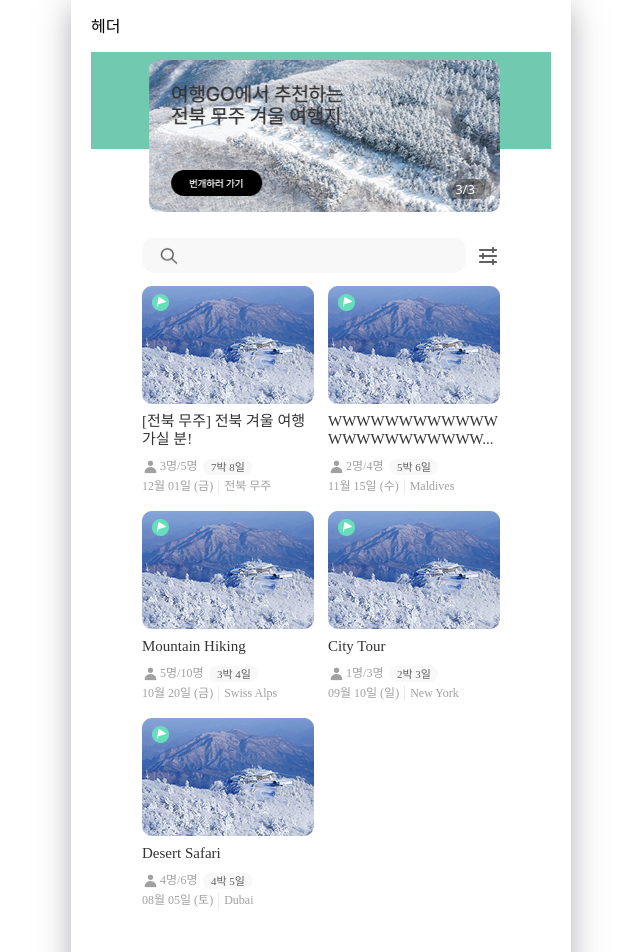
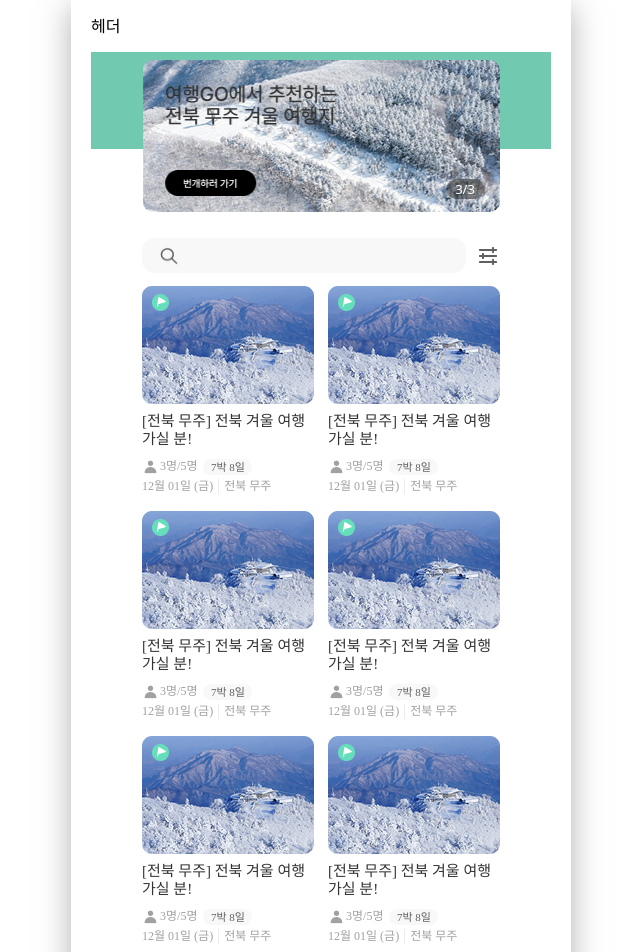
Before and after one commit to jobatda/Logit_FE, a React (Vite) app: page /thunder in a window 1280 px wide. Shown: the top 952 px of the page, without its empty margins (319-959 px from the left). Built offline with nearby package versions, Linux system fonts and the light colour scheme; a web font is replaced by a local one.

Commit message:
refactor: Thunder, PostList, PostItem 컴포넌트 의존성 분할

```diff
--- a/src/pages/thunder/Thunder.tsx
+++ b/src/pages/thunder/Thunder.tsx
@@ -1,7 +1,5 @@
 import { useEffect, useState } from "react";
 import styled from "styled-components";
-import { useNavigate } from "react-router-dom";
-// import axios from "axios";
 
 import CarouselWrapper from "./components/Carousel/CarouselWrapper";
 import SearchBar from "./components/Search/SearchBar";
@@ -9,16 +7,14 @@ import PostList from "./components/Post/PostList";
 
 import { Image } from "./types/Carousel";
 
-import { Post } from "./types/Post";
+
 
 import dummyCarouselImg from './temp_assets/Frame 1707484734.png'; //test
-import dummyPostImg from './temp_assets/Frame 1707484749.png'; //test
+
 
 export default function Thunder() {
-  const [posts, setPosts] = useState<Post[]>([]);
   const [images, setImages] = useState<Image[]>([]);
   const [searchQuery, setSearchQuery] = useState("");
-  const navigate = useNavigate();
 
 
   useEffect(() => {
@@ -30,34 +26,16 @@ export default function Thunder() {
     ];
     setImages(dummyImages);
 
-    // API 호출하여 게시물 데이터 가져오기
-    const dummyPosts:Post[] = [
-      { id: 1, isAI: false, image: dummyPostImg, title: "[전북 무주] 전북 겨울 여행 가실 분!", currentPeople: 3, totalPeople: 5, days: 7, travelDate: "2023-12-01", location: "전북 무주" },
-      { id: 2, isAI: true, image: dummyPostImg, title: "WWWWWWWWWWWWWWWWWWWWWWWWWWWWWWWWWWWWWWW", currentPeople: 2, totalPeople: 4, days: 5, travelDate: "2023-11-15", location: "Maldives" },
-      { id: 3, isAI: false, image: dummyPostImg, title: "Mountain Hiking", currentPeople: 5, totalPeople: 10, days: 3, travelDate: "2023-10-20", location: "Swiss Alps" },
-      { id: 4, isAI: true, image: dummyPostImg, title: "City Tour", currentPeople: 1, totalPeople: 3, days: 2, travelDate: "2023-09-10", location: "New York" },
-      { id: 5, isAI: false, image: dummyPostImg, title: "Desert Safari", currentPeople: 4, totalPeople: 6, days: 4, travelDate: "2023-08-05", location: "Dubai" }
-    ];
-    setPosts(dummyPosts);
-    // axios.get("/api/posts") // API 호출
-    // .then(response => {
-    //   setPosts(response.data);
-    // })
-    // .catch(error => {
-    //   console.error("Error fetching posts:", error);
-    // });
+
   }, []);
 
-    const handlePostClick = (postId: number) => {
-        navigate(`/Thunder/${postId}`);
-    }
 
   return (
     <ThunderContainer>
       <BackGroundMint/>
       <CarouselWrapper images={images} />
       <SearchBar search={searchQuery} setQuery={setSearchQuery} />
-      <PostList posts={posts} onPostClick={handlePostClick} />
+      <PostList/>
     </ThunderContainer>
   );
 };
--- a/src/pages/thunder/components/Post/PostItem.tsx
+++ b/src/pages/thunder/components/Post/PostItem.tsx
@@ -1,18 +1,21 @@
-import { useRef, useEffect,useState } from "react";
+import { useRef, useEffect, useState } from "react";
+import { useNavigate } from "react-router-dom";
 import styled from "styled-components";
-import { Post, DateTravelType } from "../../types/Post";
+import { PostType, DateTravelType } from "../../types/Post";
 
 import personIcon from '../../temp_assets/personIcon.png';
 import betweenBar from '../../temp_assets/betweenBar.png';
+import { dummyPost } from "../../temp_dummyData/dummy" // 더미데이터 test
 
-interface PostItemProps extends Post {
-    onClick: () => void;
+interface PostId {
+    id: number;
 }
 
-export default function PostItem(props: PostItemProps) {
-    const { image, title, totalPeople, currentPeople, days, travelDate, location, onClick } = props;
+export default function PostItem({ id }: PostId) {
+    const [post, setPost] = useState<PostType>();
     const [dateOutput, setDateOutput] = useState<DateTravelType>({ month: "", day: "", dayOfWeek: "" });
     const titleRef = useRef<HTMLParagraphElement>(null);
+    const navigate = useNavigate();
 
     const getDayOfWeek = (date: Date): string => {
         const daysOfWeek = ["일", "월", "화", "수", "목", "금", "토"];
@@ -36,32 +39,43 @@ export default function PostItem(props: PostItemProps) {
         return truncatedTitle + "...";
     };
 
+    const onClickToPostDetail = () => {
+        navigate(`/thunder/${id}`);
+    };
+
     useEffect(() => {
+        // axios.get(`/api/posts/${id}`) // API 호출
+        setPost(dummyPost);
+        // 위에서 데이터 못 받아오면 바로 return, 몇번 시도하도록 만들어야함
+        if (!post) return;
+
         if (titleRef.current) {
-            titleRef.current.innerText = title;
-            truncateTitle(title);
+            titleRef.current.innerText = post.title;
+            truncateTitle(post.title);
         }
-        const date:Date = new Date(travelDate);
+        const date:Date = new Date(post.travelDate);
         const { month, day } = formatDate(date);
         const dayOfWeek = getDayOfWeek(date);
         setDateOutput({ month, day, dayOfWeek });
-    }, [title]);
+    }, [post]);
+
+    if (!post) {return null;}
 
     return (
-        <PostContainer onClick={onClick}>
-            <PostImage src={image} alt="post" />
-            <PostTitle ref={titleRef}>{title}</PostTitle>
+        <PostContainer onClick={onClickToPostDetail}>
+            <PostImage src={post.thunderImage} alt="post" />
+            <PostTitle ref={titleRef}>{post.title}</PostTitle>
             <PostMidleWrapper>
                 <PersonIcon src={personIcon} alt=""/>
                 <PostPeople>
-                    {currentPeople}명/{totalPeople}명
+                    {post.currentPeople}명/{post.totalPeople}명
                 </PostPeople>
-                <PostDays>{days}박 {days + 1}일</PostDays>
+                <PostDays>{post.days}박 {post.days + 1}일</PostDays>
             </PostMidleWrapper>
             <PostBottomWrapper>
                 <PostDate>{dateOutput["month"]}월 {dateOutput["day"]}일 ({dateOutput["dayOfWeek"]})</PostDate>
                 <PostBar src={betweenBar} alt="날짜 사이 바" />
-                <PostLocation>{location}</PostLocation>
+                <PostLocation>{post.location}</PostLocation>
             </PostBottomWrapper>
         </PostContainer>
     );
@@ -135,11 +149,11 @@ const PostBottomWrapper = styled.div`
 
 const PostDate = styled.p`
     margin-right: 5px;
-    `;
+`;
 
-    const PostBar = styled.img`
-    `;
+const PostBar = styled.img`
+`;
 
-    const PostLocation = styled.p`
+const PostLocation = styled.p`
     margin-left: 5px;
 `;
--- a/src/pages/thunder/components/Post/PostList.tsx
+++ b/src/pages/thunder/components/Post/PostList.tsx
@@ -1,14 +1,31 @@
 import styled from "styled-components"
+import { useState, useEffect } from "react"
 import PostItem from "./PostItem";
-import { PostProps } from "../../types/Post"
+import { PostListType } from "../../types/Post"
 
-export default function PostList(props: PostProps) {
-    const { posts, onPostClick } = props;
+// 더미 데이터
+import { dummyPosts } from "../../temp_dummyData/dummy"
+
+
+export default function PostList() {
+    const [posts, setPosts] = useState<PostListType>();
+
+    useEffect(() => {
+        // axios.get("/api/posts") // API 호출
+        // .then(response => {
+        //   setPosts(response.data);
+        // })
+        // .catch(error => {
+        //   console.error("Error fetching posts:", error);
+        // });
+        setPosts(dummyPosts);
+    }, []);
+
 
     return (
         <PostContainer>
-            {posts.map((post) => (
-                <PostItem key={post.id} {...post} onClick={() => onPostClick(post.id)} />
+            {posts && posts.map((post) => (
+                <PostItem key={post.id} id={post.id} />
             ))}
         </PostContainer>
     )
--- /dev/null
+++ b/src/pages/thunder/temp_dummyData/dummy.ts
@@ -0,0 +1,20 @@
+import { PostListType, PostType } from "../types/Post";
+import dummyPostImg from '../temp_assets/Frame 1707484749.png'; //test
+
+export const dummyPosts:PostListType = [
+    { id: 1, isAI: false, thunderImage: dummyPostImg, title: "[전북 무주] 전북 겨울 여행 가실 분!", currentPeople: 3, totalPeople: 5, days: 7, travelDate: "2023-12-01", location: "전북 무주" },
+    { id: 1, isAI: false, thunderImage: dummyPostImg, title: "[전북 무주] 전북 겨울 여행 가실 분!", currentPeople: 3, totalPeople: 5, days: 7, travelDate: "2023-12-01", location: "전북 무주" },
+    { id: 1, isAI: false, thunderImage: dummyPostImg, title: "[전북 무주] 전북 겨울 여행 가실 분!", currentPeople: 3, totalPeople: 5, days: 7, travelDate: "2023-12-01", location: "전북 무주" },
+    { id: 1, isAI: false, thunderImage: dummyPostImg, title: "[전북 무주] 전북 겨울 여행 가실 분!", currentPeople: 3, totalPeople: 5, days: 7, travelDate: "2023-12-01", location: "전북 무주" },
+    { id: 1, isAI: false, thunderImage: dummyPostImg, title: "[전북 무주] 전북 겨울 여행 가실 분!", currentPeople: 3, totalPeople: 5, days: 7, travelDate: "2023-12-01", location: "전북 무주" },
+    { id: 2, isAI: true, thunderImage: dummyPostImg, title: "WWWWWWWWWWWWWWWWWWWWWWWWWWWWWWWWWWWWWWW", currentPeople: 2, totalPeople: 4, days: 5, travelDate: "2023-11-15", location: "Maldives" },
+    { id: 3, isAI: false, thunderImage: dummyPostImg, title: "Mountain Hiking", currentPeople: 5, totalPeople: 10, days: 3, travelDate: "2023-10-20", location: "Swiss Alps" },
+    { id: 2, isAI: true, thunderImage: dummyPostImg, title: "WWWWWWWWWWWWWWWWWWWWWWWWWWWWWWWWWWWWWWW", currentPeople: 2, totalPeople: 4, days: 5, travelDate: "2023-11-15", location: "Maldives" },
+    { id: 3, isAI: false, thunderImage: dummyPostImg, title: "Mountain Hiking", currentPeople: 5, totalPeople: 10, days: 3, travelDate: "2023-10-20", location: "Swiss Alps" },
+    { id: 2, isAI: true, thunderImage: dummyPostImg, title: "WWWWWWWWWWWWWWWWWWWWWWWWWWWWWWWWWWWWWWW", currentPeople: 2, totalPeople: 4, days: 5, travelDate: "2023-11-15", location: "Maldives" },
+    { id: 3, isAI: false, thunderImage: dummyPostImg, title: "Mountain Hiking", currentPeople: 5, totalPeople: 10, days: 3, travelDate: "2023-10-20", location: "Swiss Alps" },
+    { id: 4, isAI: true, thunderImage: dummyPostImg, title: "City Tour", currentPeople: 1, totalPeople: 3, days: 2, travelDate: "2023-09-10", location: "New York" },
+    { id: 5, isAI: false, thunderImage: dummyPostImg, title: "Desert Safari", currentPeople: 4, totalPeople: 6, days: 4, travelDate: "2023-08-05", location: "Dubai" }
+];
+
+export const dummyPost:PostType = { id: 1, isAI: false, thunderImage: dummyPostImg, title: "[전북 무주] 전북 겨울 여행 가실 분!", currentPeople: 3, totalPeople: 5, days: 7, travelDate: "2023-12-01", location: "전북 무주" };
```
Also changed, not shown: src/pages/thunder/types/Post.ts (+6 -7 lines).
